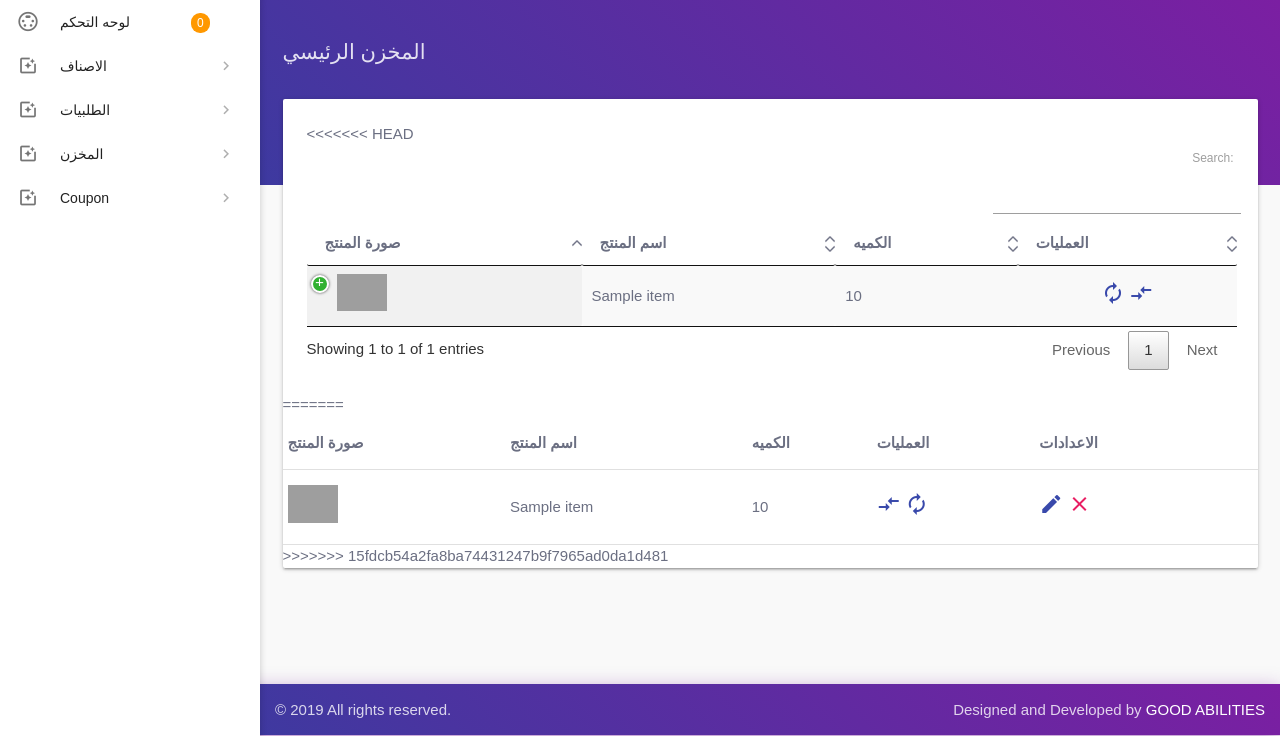
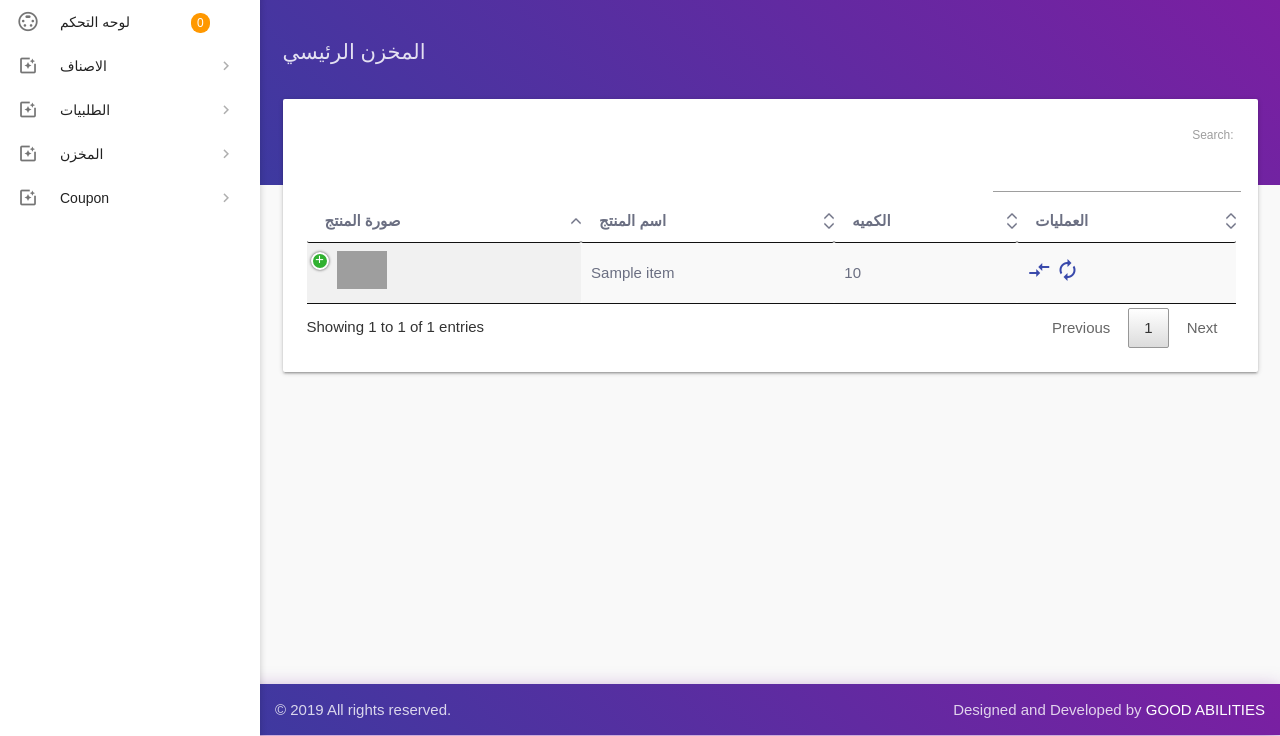
Before and after one commit to ibrahim-good-abilities/ecafe, a Laravel app: page /stock/index in a window 1280 px wide. Shown: the part 64-800 px from the top of the page. Run offline with Laravel 8, Linux system fonts and the light colour scheme; tables that the repository leaves empty hold one stand-in row (values such as "Sample post"); style sheets or scripts are compiled from the project's sources; some web fonts are replaced; grey boxes are pictures that could not be loaded.

Commit message:
fix merge

```diff
--- a/app/Http/Controllers/ItemController.php
+++ b/app/Http/Controllers/ItemController.php
@@ -237,6 +237,36 @@ class ItemController extends Controller
         }
 
     }
+     public function availableStockOperations(Request $request){
+        $validatedData = $request->validate([
+            'item_id' => 'required',
+            'quantity' => 'required',
+            'operation' => 'required',
+            'operastion' => 'required',
+        ]);
+
+        $item_id = request('item_id');
+        $quantity = request('quantity');
+        $operation = request('operation');
+        $item =Item::find($item_id);
+        if($operation == 1){
+            $item->main_stock = $item->main_stock + $quantity;
+            $item->save();
+            return redirect()->back()->with('success', 'Quantity added successfully.');
+        }elseif($operation == 2){
+            if($item->main_stock >= $quantity){
+                $item->main_stock = $item->main_stock - $quantity;
+                $item->save();
+                return redirect()->back()->with('success', 'Quantity reduced successfully.');
+            }else{
+                return redirect()->back()->with('error', 'The selected quantity exceeds quantity available in stock.');
+            }
+
+        }else{
+            return redirect()->back()->with('error', 'The selected operation is not valid.');
+        }
+
+    }
 
 
 }
--- a/resources/views/stock/main.blade.php
+++ b/resources/views/stock/main.blade.php
@@ -9,52 +9,6 @@
 
 @endsection
 @section('middle_content')
-<<<<<<< HEAD
-@if ($message = Session::get('success'))
-<div class="card-alert card gradient-45deg-green-teal">
-    <div class="card-content white-text">
-        <p>
-        <i class="material-icons">check</i> {{ $message }}</p>
-</div>
-    <button type="button" class="close white-text" data-dismiss="alert" aria-label="Close">
-        <span aria-hidden="true">×</span>
-    </button>
-</div>
-@endif
-                  <table id="main_inventory_table" class="display">
-                    <thead>
-                      <tr>
-                          <th>صورة المنتج</th>
-                          <th>اسم المنتج</th>
-                          <th>الكميه</th>
-                          <th>العمليات</th>
-                          <th>الاعدادات</th>
-                      </tr>
-                    </thead>
-                    <tbody>
-                    @foreach ($items as $item)
-
-                      <tr>
-                          <td>
-                            <img src="{{asset('public'.$item->src)}}" alt="avatar" class="item-image">
-
-                          </td>
-                          <td>{{$item->name}}</td>
-                          <td>{{$item->main_stock}}</td>
-                          <td class="center-align">
-                                    <a class=" modal-trigger"  href="#transfer"><i class="material-icons" >autorenew</i></a>
-                                    <a class=" modal-trigger" href="#operations"><i class="material-icons">compare_arrows</i></a>
-                                </td>
-                          <td class="center-align">
-                                    <a href="{{route('item_edit',['name'=>'main','id'=>$item->id])}}" ><i class="material-icons">edit</i></a>
-                                    <a class="delete-with-confirmation"  href="{{route('item_delete',$item->id)}}"><i class="material-icons pink-text">clear</i></a>
-                          </td>
-                      </tr>
-                      @endforeach
-                    </tbody>
-                  </table>
-            </div>
-=======
   <!-- Point of sale make order screen -->
   @if($errors->any())
       <div class="card-alert card red lighten-5 card-content red-text">
@@ -116,7 +70,6 @@
       @endforeach
     </tbody>
   </table>
->>>>>>> 15fdcb54a2fa8ba74431247b9f7965ad0da1d481
 
 <!-- Modal Structure -->
 <div id="transfer" class="modal">
```
